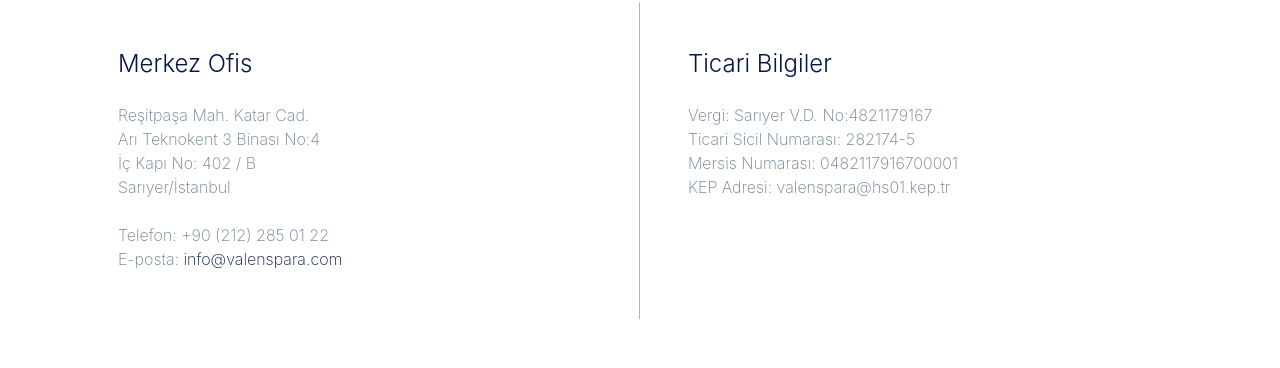
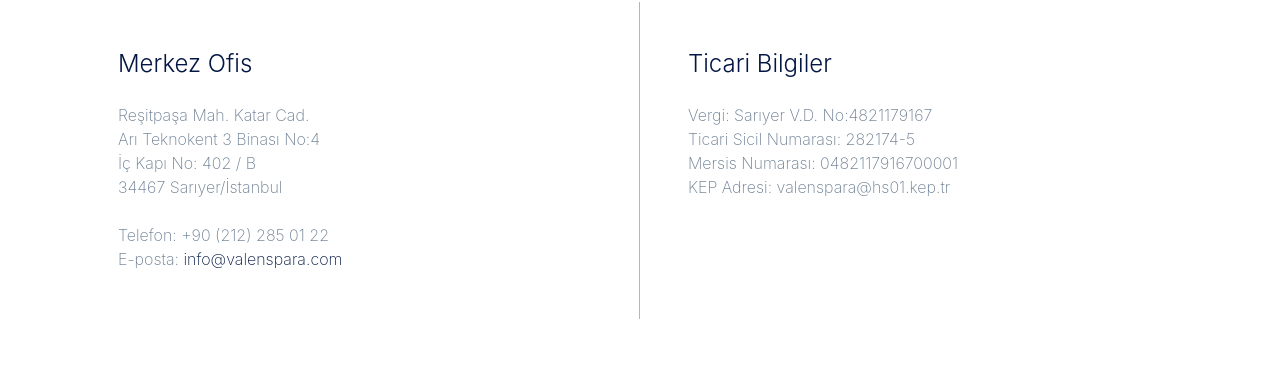
Before and after one commit to Valensas/valenspara.com, a Jekyll site: the page built from contact.md, in a window 1280 px wide. Shown: the part 79-447 px from the top of the page. Built offline with Jekyll 4.4.1, drawn with Linux system fonts in a browser that asks for light colours; nearby versions of some CDN libraries.

Commit message:
Update contact.md

```diff
--- a/contact.md
+++ b/contact.md
@@ -13,7 +13,7 @@
        - line: Reşitpaşa Mah. Katar Cad.
        - line: Arı Teknokent 3 Binası No:4
        - line: İç Kapı No:<span> 402 / B
-       - line: Sarıyer/İstanbul
+       - line: 34467 Sarıyer/İstanbul
     # - title: Yedek Veri Merkezi, İzmir
     #   phone: +90 (232) 504 11 65
     #   fax: +90 232 504 11 65
```
